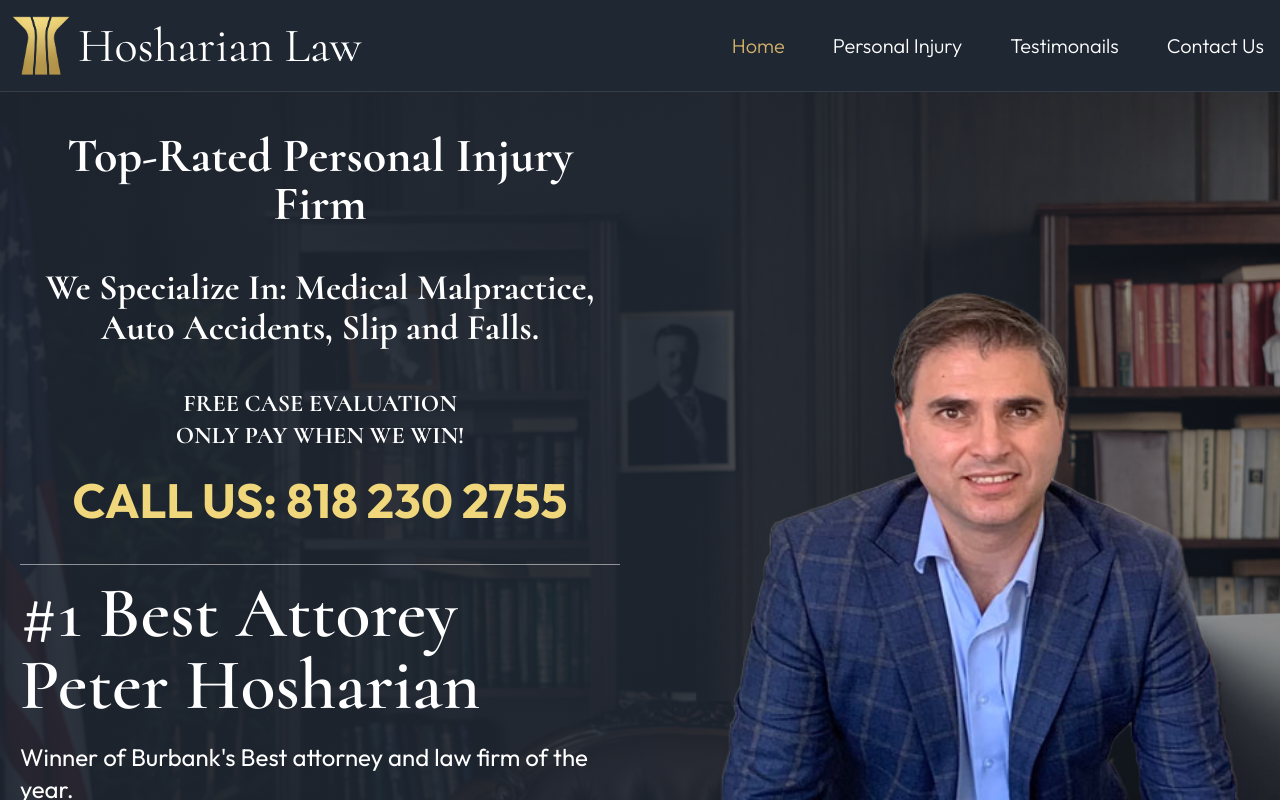
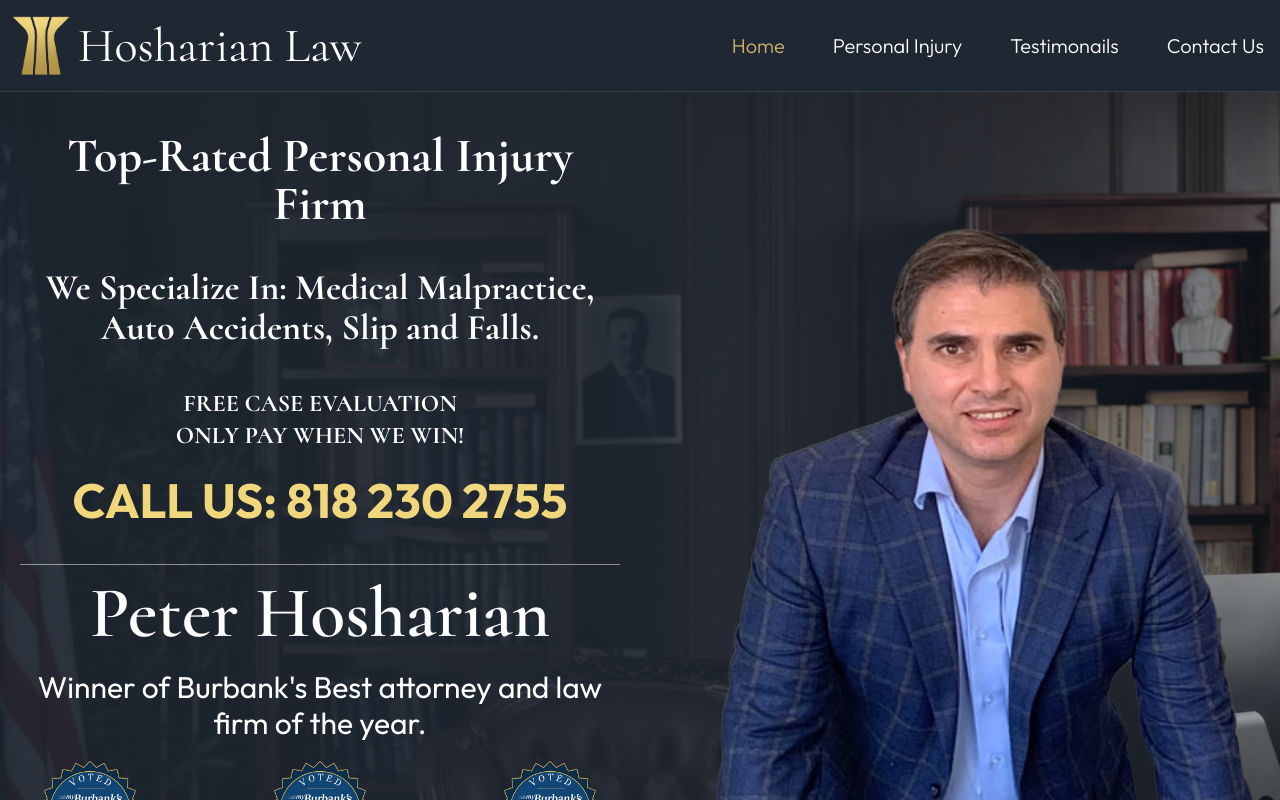
Before and after one commit to hchalian/hosh, a Next.js app: page / in a window 1280 px wide. Shown: the top 800 px of the page. Built offline with nearby package versions, Linux system fonts and the light colour scheme.

Commit message:
updated more hero text

```diff
--- a/app/page.tsx
+++ b/app/page.tsx
@@ -36,10 +36,10 @@
                 Call Us: 818 230 2755
               </p>
             </div>
-            <h1 className="mt-10 whitespace-nowrap border-t border-white/50 pt-3">
-              #1 Best Attorey <br /> Peter Hosharian
+            <h1 className="mt-10 whitespace-nowrap border-t border-white/50 pt-3 text-center">
+              Peter Hosharian
             </h1>
-            <p className="mb-5 mt-5 text-2xl">
+            <p className="mb-5 mt-5 text-center text-3xl">
               Winner of Burbank&apos;s Best attorney and law firm of the year.
             </p>
             <div className="flex justify-between px-5">
```
